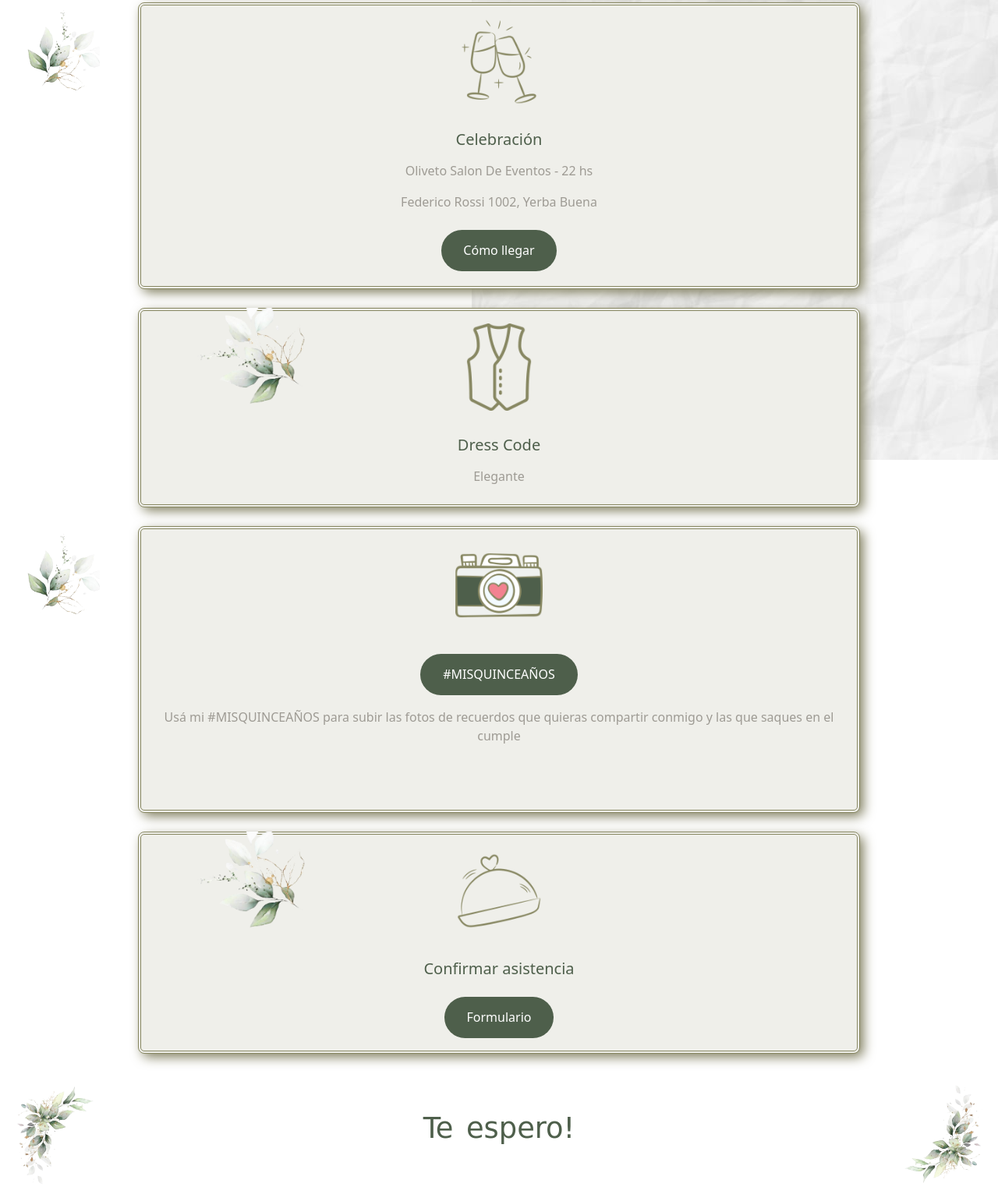
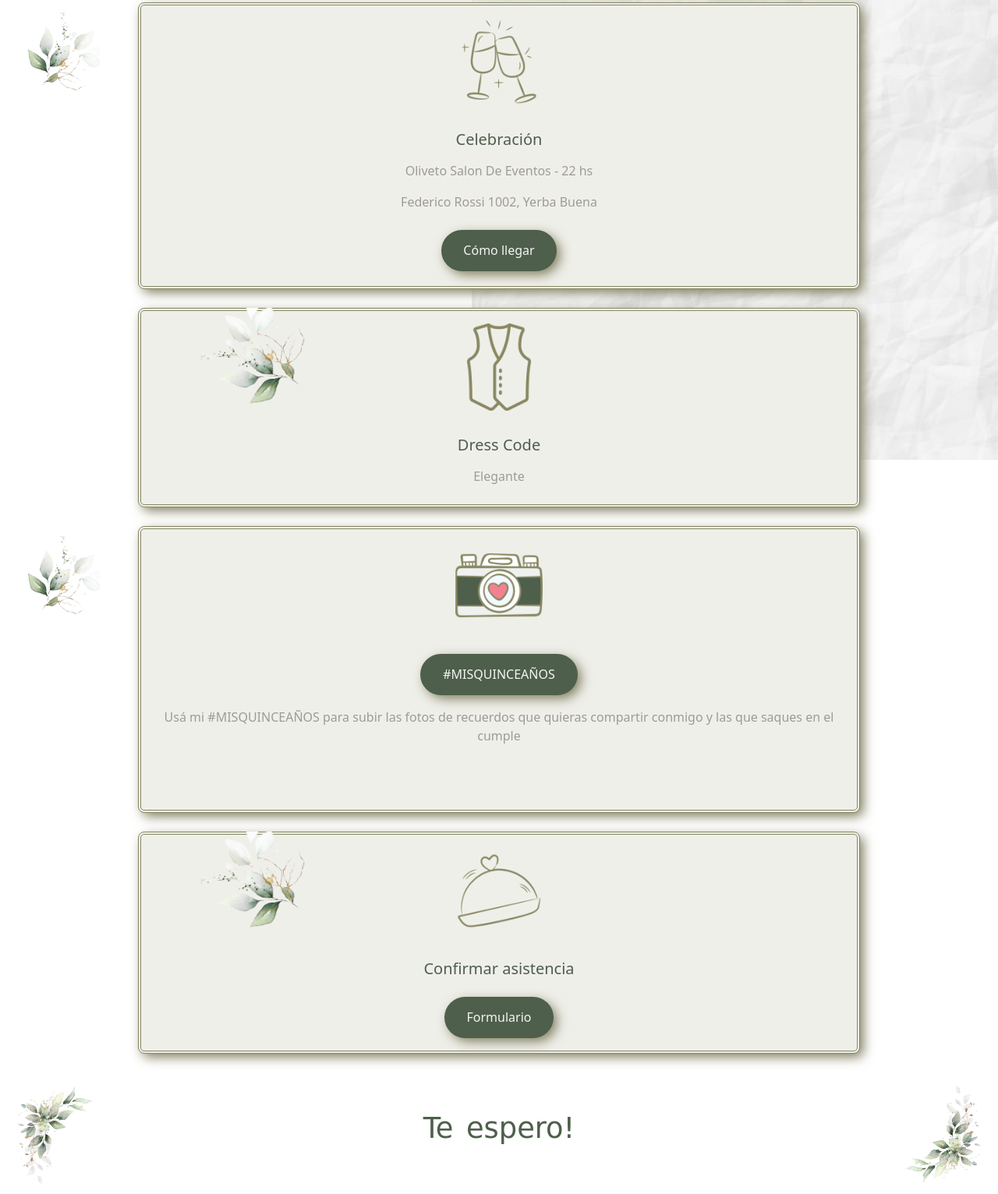
Before and after one commit to loubillone/demo-tarjeta, a plain HTML site: page index.html in a window 1280 px wide. Shown: the part 610-2142 px from the top of the page at 78% size. Drawn offline with nearby package versions, Linux system fonts and the light colour scheme; a web font is replaced by a local one.

Commit message:
agrego sombras y botones a los links de cards

```diff
--- a/css/style.css
+++ b/css/style.css
@@ -40,6 +40,7 @@ header img {
   border-radius: 100%;
   background-color: #6d6b67;
   border: none;
+  color: white;
 }
 
 /*MAIN */
@@ -136,12 +137,19 @@ main h2 {
 }
 
 /*BOTON CARDS */
+
 .btn-card-seccion {
   border-radius: 5rem;
   background-color: #4e5f4b;
   border: none;
   font-size: 1rem;
   padding: 0.9rem 1.8rem 0.9rem 1.8rem;
+  box-shadow: 5px 5px 15px -1px #7b7958;
+}
+
+.btn-card-seccion a {
+  text-decoration: none;
+  color: whitesmoke;
 }
 
 /*BOTON DESCARGA */
--- a/index.html
+++ b/index.html
@@ -51,13 +51,13 @@
       <div class="container_botones">
         <button
           onclick="document.getElementById('player').play()"
-          class="btn btn-primary btn-musica"
+          class="btn btn-light btn-musica"
         >
           <i class="fa fa-play-circle-o" aria-hidden="true"></i>
         </button>
         <button
           onclick="document.getElementById('player').pause()"
-          class="btn btn-primary btn-musica"
+          class="btn btn-light btn-musica"
         >
           <i class="fa fa-pause-circle-o" aria-hidden="true"></i>
         </button>
@@ -130,11 +130,11 @@
                   <h5 class="card-title pb-2">Celebración</h5>
                   <p class="card-text">Oliveto Salon De Eventos - 22 hs</p>
                   <p>Federico Rossi 1002, Yerba Buena</p>
-                  <a
-                    href="https://maps.app.goo.gl/R7P2fhsTppygJ7YT9"
-                    class="btn btn-primary btn-card-seccion mt-2"
-                    >Cómo llegar</a
-                  >
+                  <button class="btn btn-secundary btn-card-seccion mt-2">
+                    <a href="https://maps.app.goo.gl/R7P2fhsTppygJ7YT9">
+                      Cómo llegar</a
+                    >
+                  </button>
                 </div>
               </div>
             </div>
@@ -178,11 +178,9 @@
                   alt="camara"
                 />
                 <div class="card-body">
-                  <a
-                    href="https://www.instagram.com/"
-                    class="btn btn-primary btn-card-seccion mb-2"
-                    >#MISQUINCEAÑOS</a
-                  >
+                  <button class="btn btn-secundary btn-card-seccion mb-2">
+                    <a href="https://www.instagram.com/"> #MISQUINCEAÑOS</a>
+                  </button>
                   <p class="card-text mt-2">
                     Usá mi #MISQUINCEAÑOS para subir las fotos de recuerdos que
                     quieras compartir conmigo y las que saques en el cumple
@@ -210,11 +208,12 @@
                 <div class="card-body">
                   <h5 class="card-title pb-2">Confirmar asistencia</h5>
 
-                  <a
-                    href="https://api.whatsapp.com/send?phone=3815187503&text=Hola%20Anto,%20confirmo%20asistencia!"
-                    class="btn btn-primary btn-card-seccion mt-2"
-                    >Formulario</a
-                  >
+                  <button class="btn btn-secundary btn-card-seccion mt-2">
+                    <a
+                      href="https://api.whatsapp.com/send?phone=3815187503&text=Hola%20Anto,%20confirmo%20asistencia!"
+                      >Formulario</a
+                    >
+                  </button>
                 </div>
               </div>
             </div>
```
